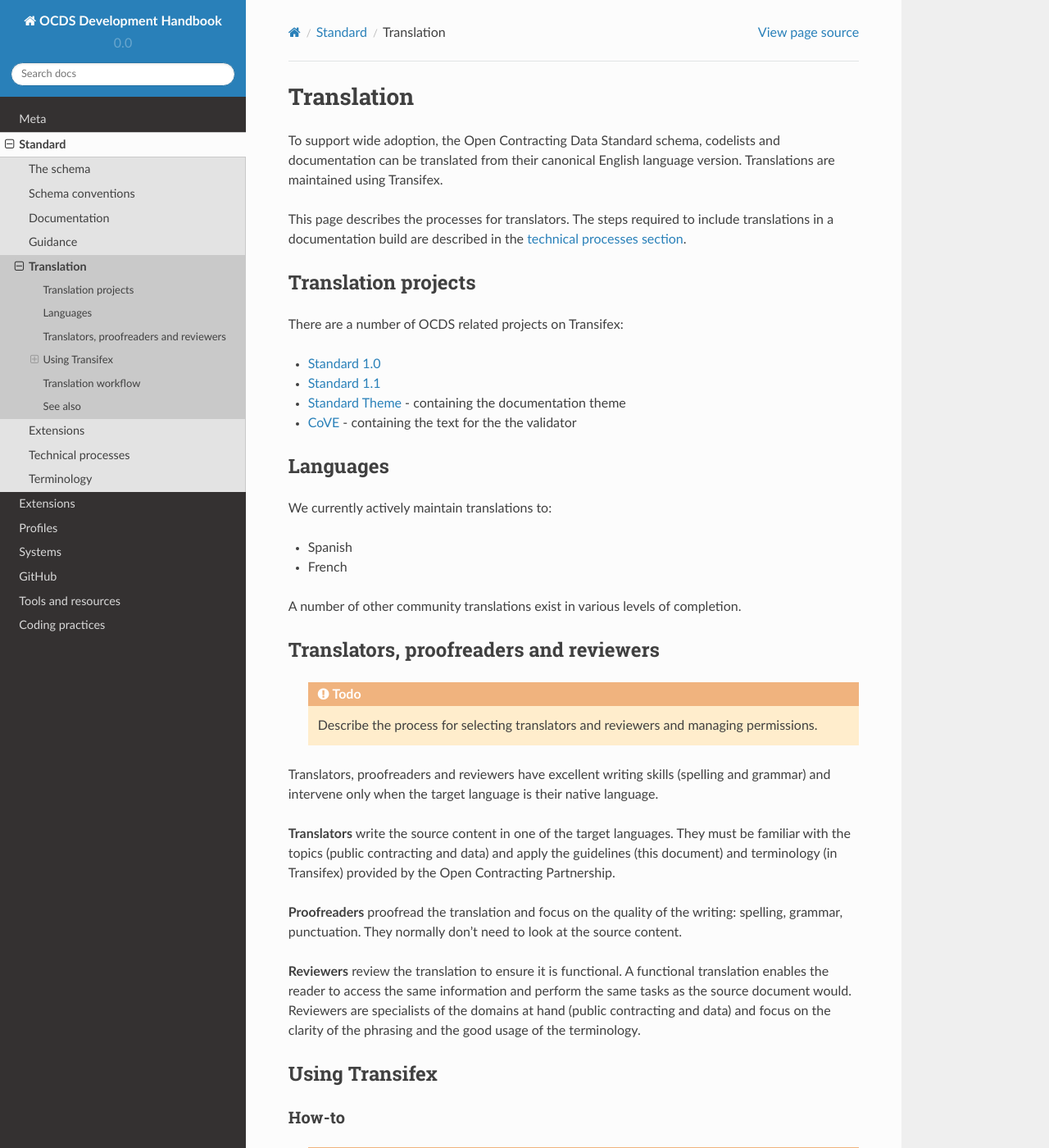
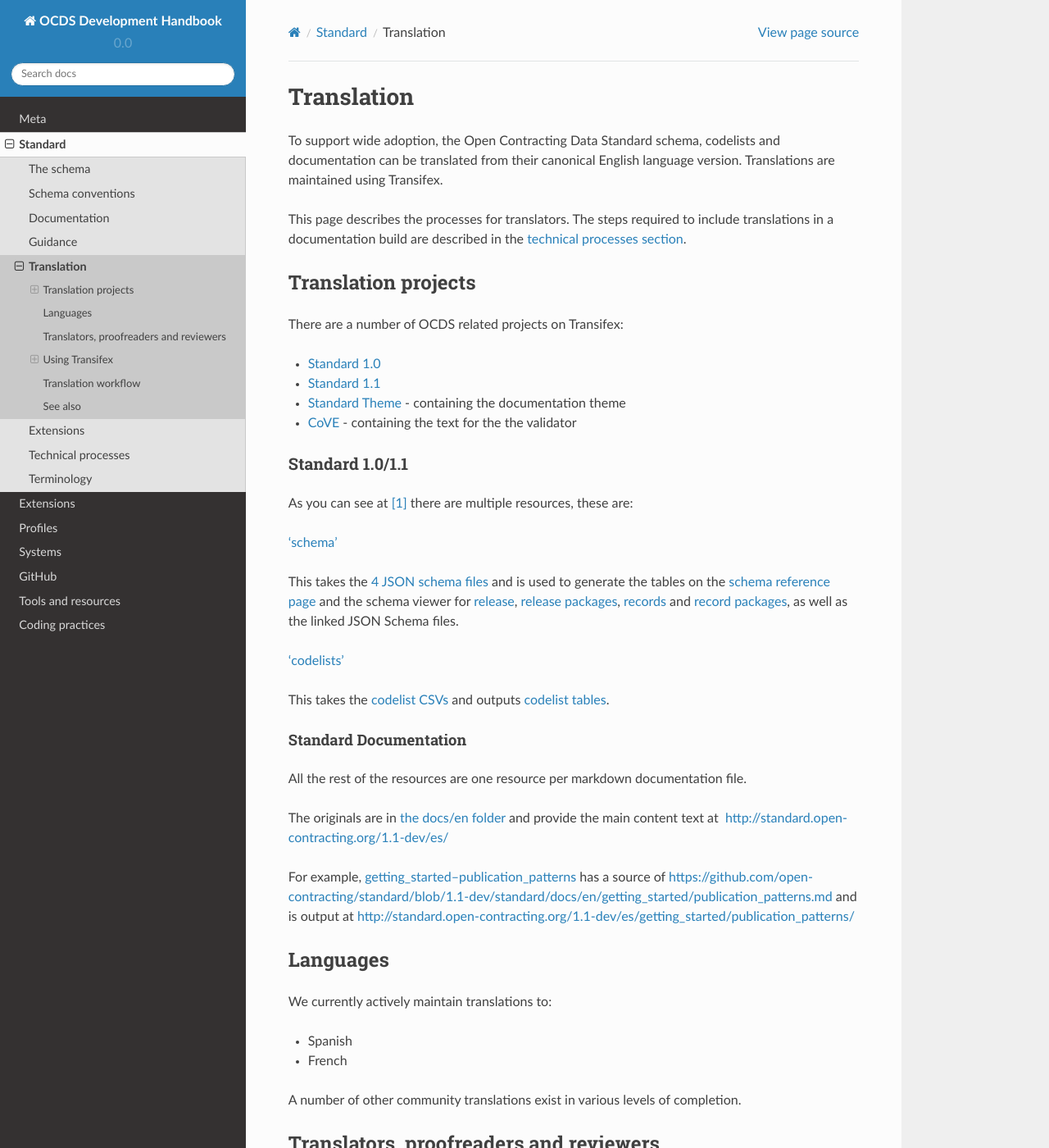
Before and after one commit to open-contracting/standard-development-handbook, a Sphinx documentation site: the page built from docs/standard/translation.md, in a window 1280 px wide and 1400 px high. Shown: the whole window at 82% size. Built offline with Sphinx 7.4.7 and the Read the Docs theme 2.0.0, drawn with Linux system fonts in a browser that asks for light colours.

Commit message:
Add section to explain contents of Standard projects on transifex

```diff
--- a/docs/standard/translation.md
+++ b/docs/standard/translation.md
@@ -12,6 +12,26 @@ There are a number of OCDS related projects on Transifex:
 * [Standard 1.1](https://www.transifex.com/OpenDataServices/open-contracting-standard-1-1/dashboard/)
 * [Standard Theme](https://www.transifex.com/OpenDataServices/open-contracting-standard-theme/dashboard/) - containing the documentation theme
 * [CoVE](https://www.transifex.com/OpenDataServices/cove/dashboard/) - containing the text for the the validator
+
+### Standard 1.0/1.1
+
+As you can see at [[1]](https://www.transifex.com/OpenDataServices/open-contracting-standard-1-1/language/es/) there are multiple resources, these are:
+
+['schema'](https://www.transifex.com/OpenDataServices/open-contracting-standard-1-1/translate/#es/schema/76882756)
+
+This takes the [4 JSON schema files](https://github.com/open-contracting/standard/tree/1.1-dev/standard/schema) and is used to generate the tables on the [schema reference page](http://standard.open-contracting.org/1.1-dev/es/schema/reference/) and the schema viewer for [release](http://standard.open-contracting.org/1.1-dev/es/schema/release/), [release packages](http://standard.open-contracting.org/1.1-dev/es/schema/release_package/), [records](http://standard.open-contracting.org/1.1-dev/es/schema/records_reference/) and [record packages](http://standard.open-contracting.org/1.1-dev/es/schema/record_package/), as well as the linked JSON Schema files.
+
+['codelists'](https://www.transifex.com/OpenDataServices/open-contracting-standard-1-1/translate/#es/codelists/76986036)
+
+This takes the [codelist CSVs](https://github.com/open-contracting/standard/tree/1.1-dev/standard/schema/codelists) and outputs [codelist tables](http://standard.open-contracting.org/1.1-dev/es/schema/codelists/).
+
+#### Standard Documentation
+
+All the rest of the resources are one resource per markdown documentation file.
+
+The originals are in [the docs/en folder ](https://github.com/open-contracting/standard/tree/1.1-dev/standard/docs/en)and provide the main content text at  <http://standard.open-contracting.org/1.1-dev/es/>
+
+For example, [getting_started--publication_patterns](https://www.transifex.com/OpenDataServices/open-contracting-standard-1-1/translate/#es/getting_started--publication_patterns/72743815) has a source of <https://github.com/open-contracting/standard/blob/1.1-dev/standard/docs/en/getting_started/publication_patterns.md> and is output at <http://standard.open-contracting.org/1.1-dev/es/getting_started/publication_patterns/>
 
 ## Languages
 
```
